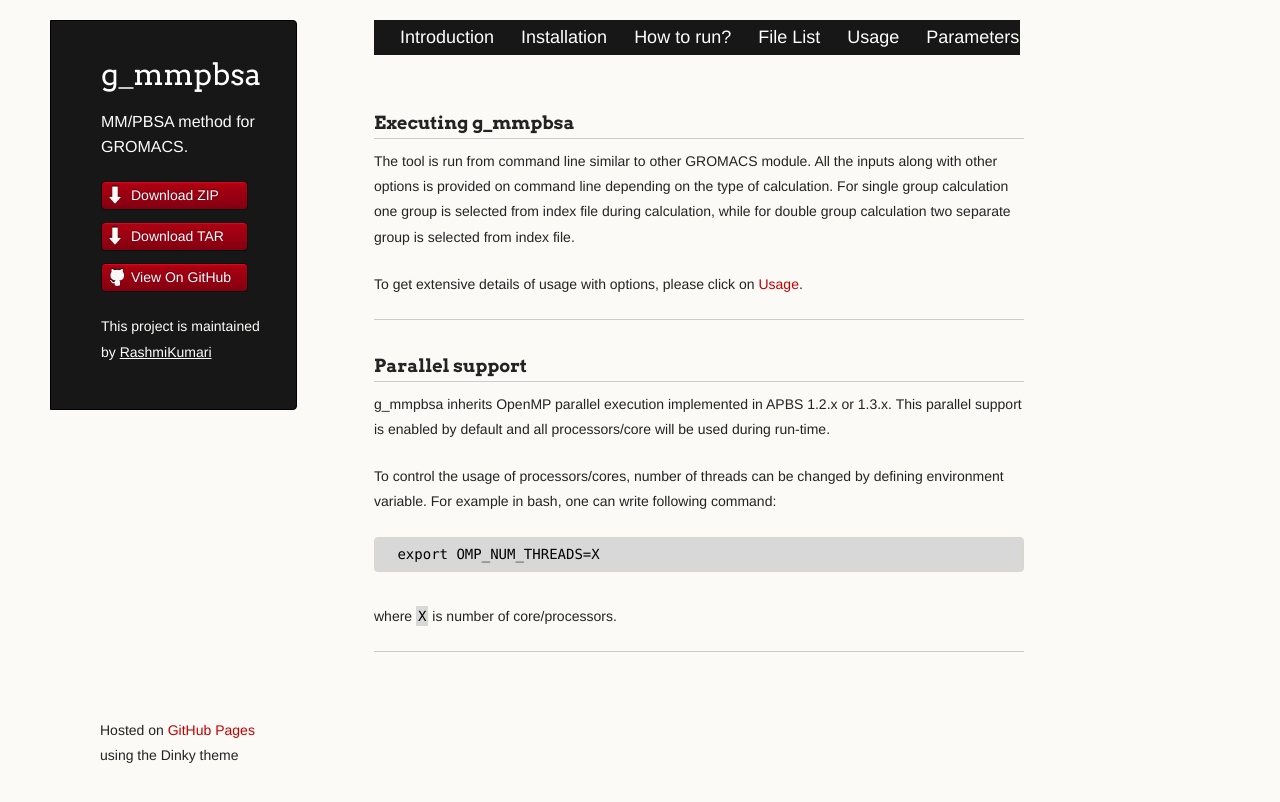
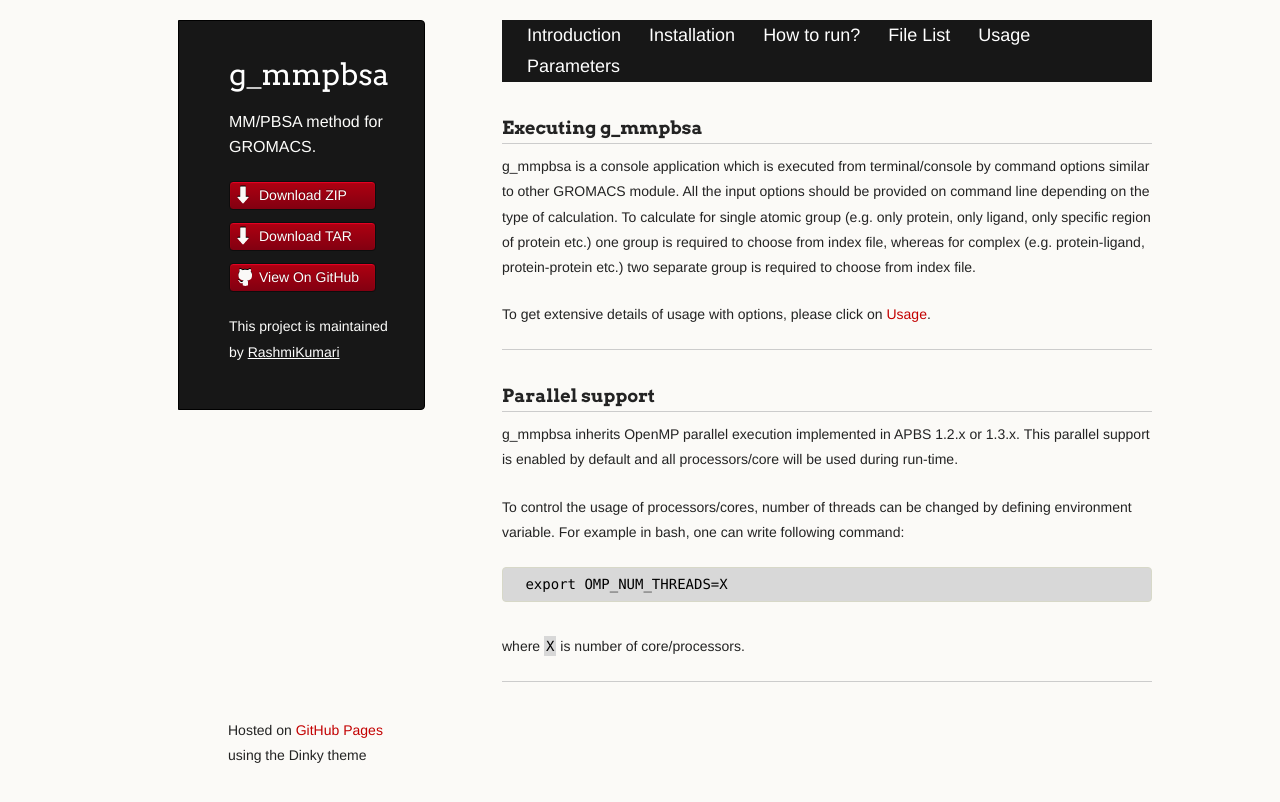
Before and after one commit to RashmiKumari/g_mmpbsa, a plain HTML site: page How-to-Run.html in a window 1280 px wide. Drawn offline with Linux system fonts and the light colour scheme.

Commit message:
:webpage update

```diff
--- a/How-to-Run.html
+++ b/How-to-Run.html
@@ -56,7 +56,7 @@
        <h4> <a name="introduction" class="anchor" href="#introduction"><span class="octicon octicon-link"></span></a>Executing g_mmpbsa</h4>
 
 
-	<p>The tool is run from command line similar to other GROMACS module. All the inputs along with other options is provided on command line depending on the type of calculation. For single group calculation one group is selected from index file during calculation, while for double group calculation two separate group is selected from index file. </p>
+	<p>g_mmpbsa is a console application which is executed from terminal/console by command options similar to other GROMACS module. All the input options should be provided on command line depending on the type of calculation. To calculate for single atomic group (e.g. only protein, only ligand, only specific region of protein etc.) one group is required to choose from index file, whereas for complex (e.g. protein-ligand, protein-protein etc.) two separate group is required to choose from index file. </p>
 
 	<p>To get extensive details of usage with options, please click on <a href="Usage.html">Usage</a>.</p>
 
--- a/stylesheets/styles.css
+++ b/stylesheets/styles.css
@@ -211,7 +211,10 @@ td {
 .wrapper {
     width: 1024px;
     position: absolute;
+	left:0;
+	right:0;
     margin: auto;
+	height: 99%;
 }
 
 
@@ -338,6 +341,11 @@ a.buttons:hover {
 }
 
 /* navigation bar */
+
+nav {
+	text-align: center;
+}
+
 nav ul ul {
 	display: none;
 
@@ -351,63 +359,68 @@ nav ul {
 	background: #171717;
 	list-style: none;
 	position: relative;
-	display: inline-table;
+	display: inline-block;
 	text-align: center;
-
-
+	padding: 0;
+	margin: 0;
 }
 nav ul:after {
-	content: ""; clear: both; display: block;
-	text-align: center;
+	content: ""; clear: both; display: inline-block;
 	position:static;
 }
 
 nav ul li {
 	float: left;
 	display: block;
-	text-align: center;
 }
 	nav ul li:hover {
 		background: #AF0011;
 		display: block;
-		text-align: center;
 	}
 		nav ul li:hover a {
 			color: #fff;
-			display: block;
+			display: inline-block;
 			font-size: 18px;
+			padding-left: 0;
+			padding-right:3px;
+			padding-top: 3px;
+			padding-bottom: 3px;
 			text-align: center;
+
 		}
 
 	nav ul li a {
-		display: block; padding: 5px 1px;
-		color: #fff; font-size: 18px; text-decoration: none;
+		display: inline-block;
+		color: #fff; font-size: 18px;
+		padding-left: 0;
+		padding-right:3px;
+		padding-top: 3px;
+		padding-bottom: 3px;
 		text-align: center;
 	}
 
 nav ul ul {
 	background: #171717; border-radius: 0px; padding: 0;
 	position: absolute; top: 100%;
-	text-align: center;
 }
 	nav ul ul li {
 		float: none;
 		position: relative;
-		text-align: center;
 	}
 		nav ul ul li a {
-			padding: 5px 1px;
+			padding-left: 0;
+			padding-right:3px;
+			padding-top: 3px;
+			padding-bottom: 3px;
+			text-align: center;
 			color: #fff;
-			text-align: center;
 		}
 			nav ul ul li a:hover {
 				background: #AF0011;
-				text-align: center;
 			}
 
 nav ul ul ul {
 	position: static; left: 100%; top:0;
-	text-align: center;
 }
 
 
```
Also changed, not shown: Output-Files.html (+1 -1 lines).
